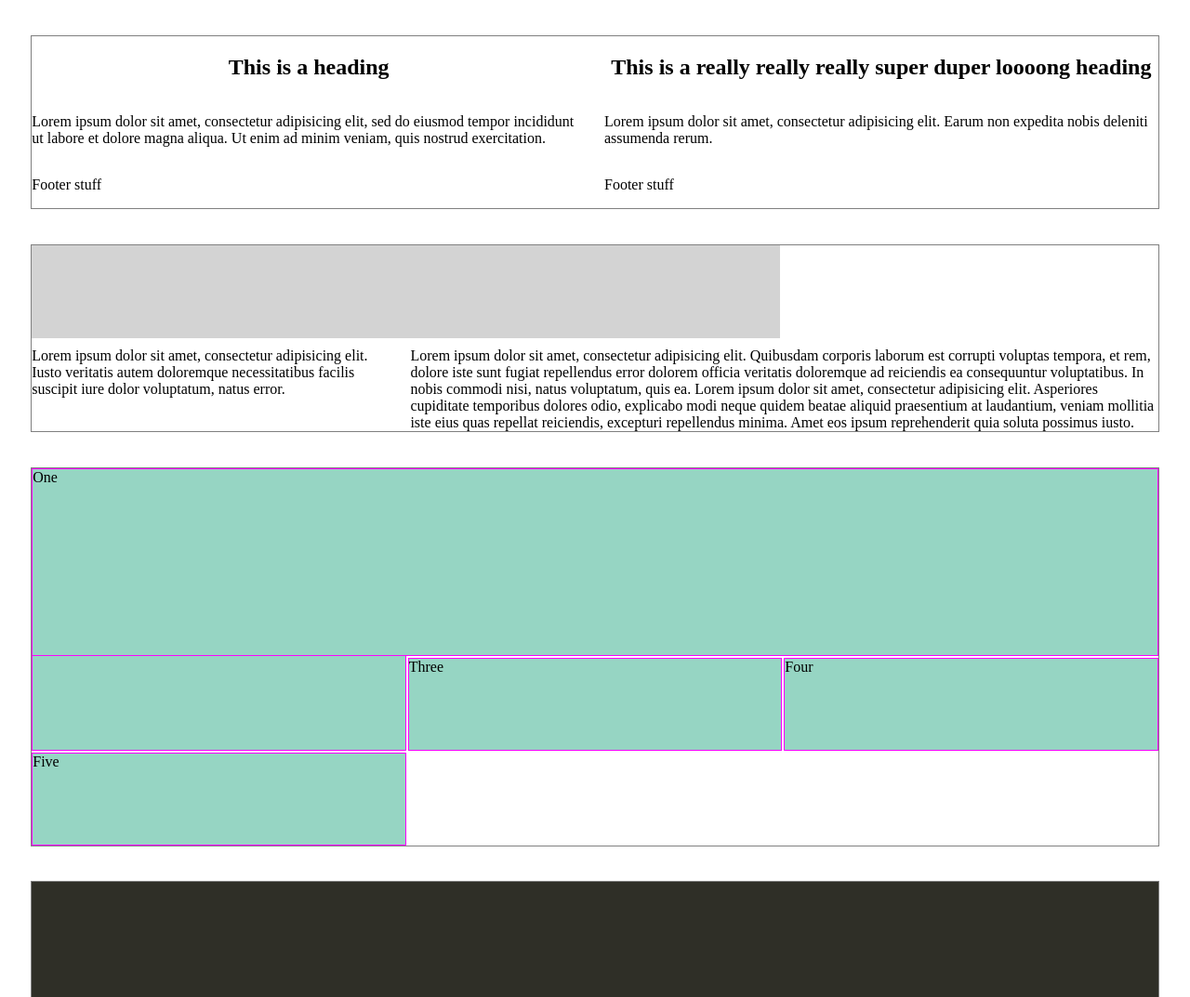
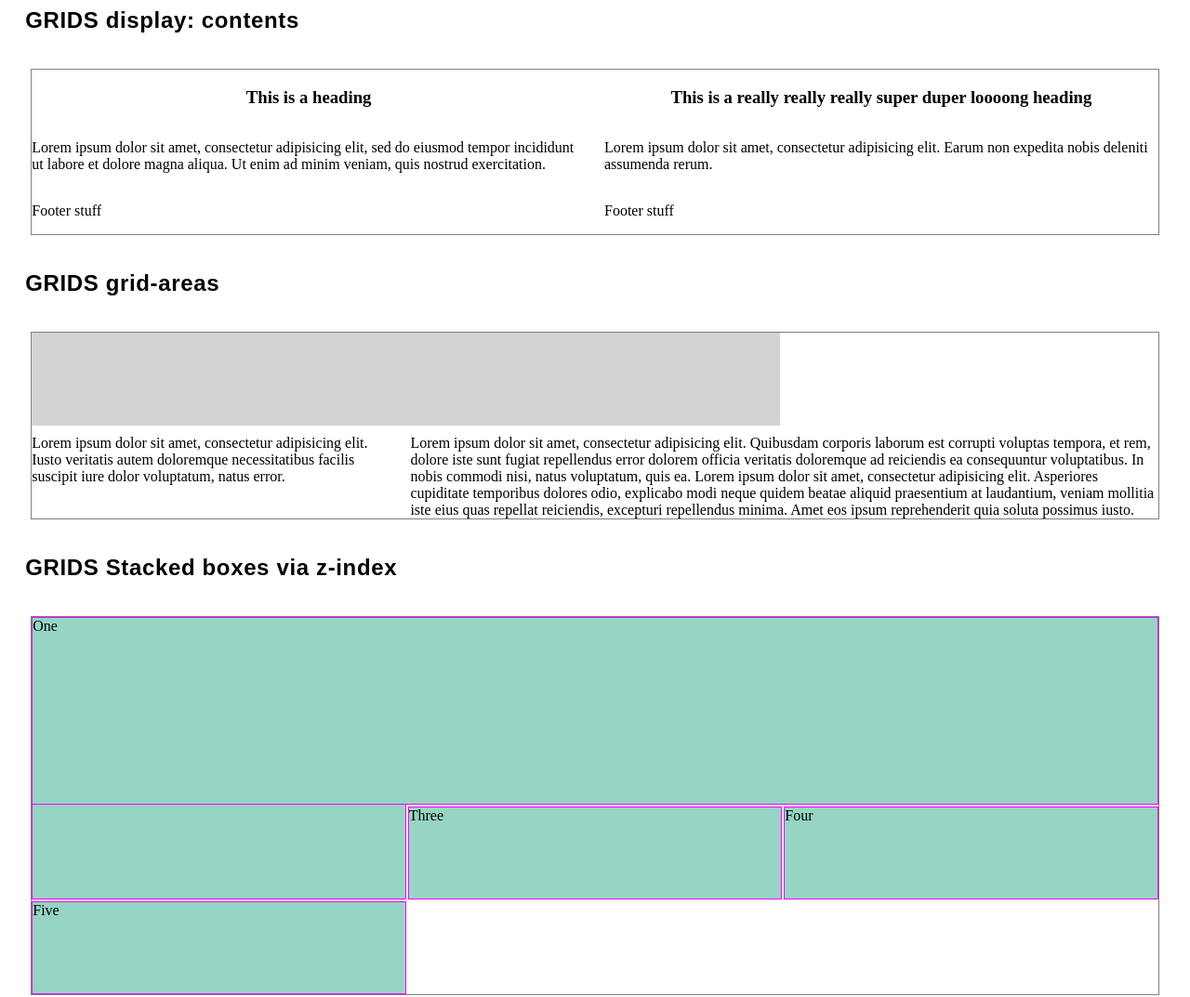
Before and after one commit to deniolp/myGrids, a plain HTML site: page index.html in a window 1280 px wide. Shown: the top 1073 px of the page at 93% size. Drawn offline with Linux system fonts and the light colour scheme.

Commit message:
Adding headings for every case of GRID using

```diff
--- a/index.html
+++ b/index.html
@@ -8,25 +8,29 @@
   <link rel="stylesheet" href="style.css">
 </head>
 <body>
+
+  <h2>GRIDS display: contents</h2>
   <div class="container grid1">
     <article>
-      <h2>This is a heading</h2>
+      <h3>This is a heading</h3>
       <p>Lorem ipsum dolor sit amet, consectetur adipisicing elit, sed do eiusmod tempor incididunt ut labore et dolore magna aliqua. Ut enim ad minim veniam, quis nostrud exercitation.</p>
       <p>Footer stuff</p>
     </article>
     <article>
-      <h2>This is a really really really super duper loooong heading</h2>
+      <h3>This is a really really really super duper loooong heading</h3>
       <p>Lorem ipsum dolor sit amet, consectetur adipisicing elit. Earum non expedita nobis deleniti assumenda rerum.</p>
       <p>Footer stuff</p>
     </article>
   </div>
 
+  <h2>GRIDS grid-areas</h2>
   <div class="container grid2">
     <div class="text">Lorem ipsum dolor sit amet, consectetur adipisicing elit. Quibusdam corporis laborum est corrupti voluptas tempora, et rem, dolore iste sunt fugiat repellendus error dolorem officia veritatis doloremque ad reiciendis ea consequuntur voluptatibus. In nobis commodi nisi, natus voluptatum, quis ea. Lorem ipsum dolor sit amet, consectetur adipisicing elit. Asperiores cupiditate temporibus dolores odio, explicabo modi neque quidem beatae aliquid praesentium at laudantium, veniam mollitia iste eius quas repellat reiciendis, excepturi repellendus minima. Amet eos ipsum reprehenderit quia soluta possimus iusto.</div>
     <div class="image"></div>
     <div class="caption">Lorem ipsum dolor sit amet, consectetur adipisicing elit. Iusto veritatis autem doloremque necessitatibus facilis suscipit iure dolor voluptatum, natus error.</div>
   </div>
 
+  <h2>GRIDS Stacked boxes via z-index</h2>
   <div class="container grid3">
     <div class="box1">One</div>
     <div class="box2">Two</div>
@@ -35,12 +39,15 @@
     <div>Five</div>
   </div>
 
+  <h2>GRIDS Negative space</h2>
   <div class="container grid4">
     <div class="child">Lorem ipsum dolor sit amet, consectetur adipisicing elit. Non quos repellat hic consequuntur incidunt voluptates accusantium! Lorem ipsum dolor sit amet, consectetur adipisicing elit. Repellat molestias ducimus tempora unde impedit, iure laborum ipsam, ipsa sapiente consectetur.</div>
   </div>
+
+  <h2>GRIDS Flexible grids via auto-fit</h2>
   <div class="container">
     <div class="subscribe-form">
-      <h2 class="heading">Subscribe</h2>
+      <h3 class="heading">Subscribe</h3>
         <div class="grid5 grid--auto-sizing">
           <div class="grid__item">
             <label for="firstName">First name</label>
--- a/style.css
+++ b/style.css
@@ -9,6 +9,15 @@ html {
 .container {
   margin: 3% 2%;
   border: 1px solid grey;
+}
+
+h2 {
+  margin: 0;
+  padding-left: .8em;
+  font-family: 'PT Sans', sans-serif;
+  font-size: 1.5rem;
+  font-weight: 700;
+  letter-spacing: 0.04rem;
 }
 
 .grid1 {
@@ -30,7 +39,7 @@ article {
   }
 }
 
-.grid1 h2 {
+.grid1 h3 {
   display: grid;
   align-items: center;
   justify-content: center;
@@ -111,7 +120,7 @@ article {
 }
 
 .subscribe-form {
-  background: #323a45;
+  background: #5a7191;
   padding: 2rem;
 }
 
```
